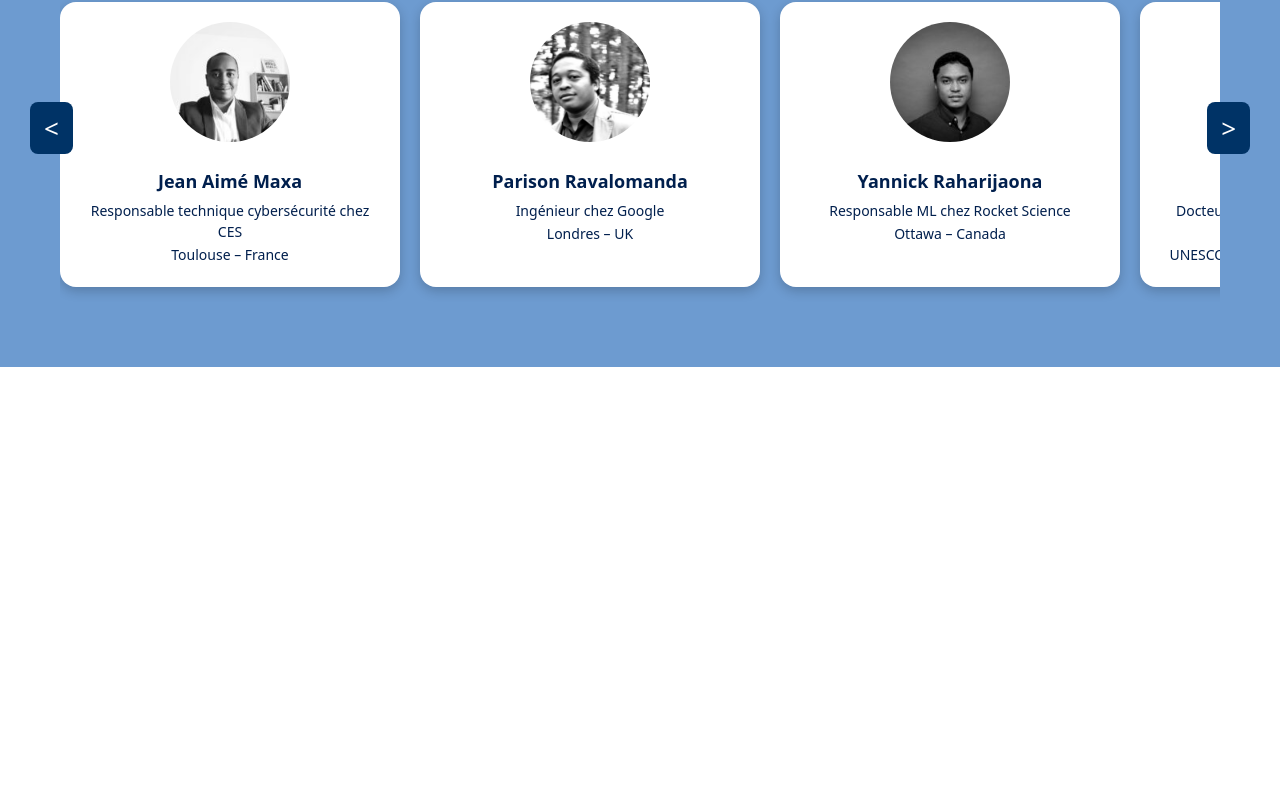
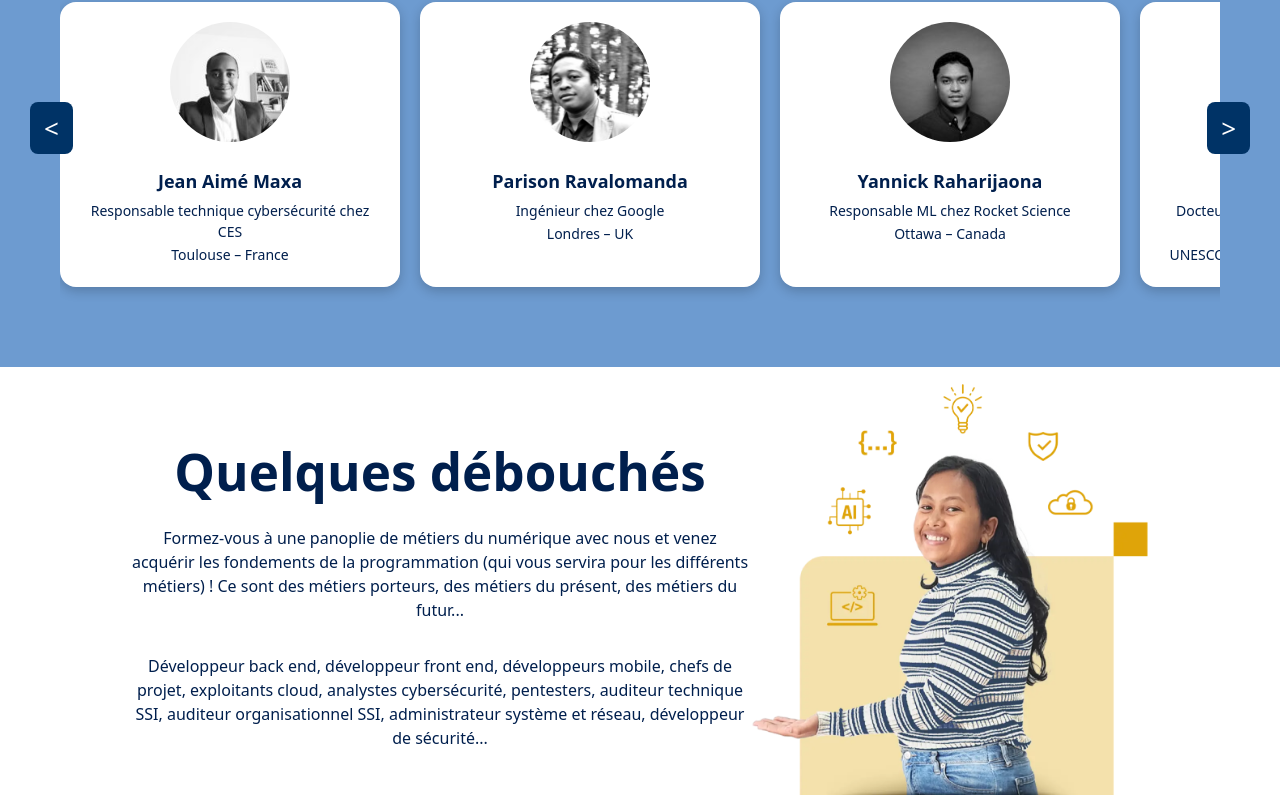
Before and after one commit to Amboara-PRO/exoWEB2, a React (Vite) app: page / in a window 1280 px wide. Shown: the part 1982-2789 px from the top of the page. Before the commit the page ends 2349 px from the top, so only its background shows below. Built offline with nearby package versions, Linux system fonts and the light colour scheme.

Commit message:
ajout de débouchés

```diff
--- a/src/App.jsx
+++ b/src/App.jsx
@@ -2,7 +2,9 @@ import React from "react";
 import Navbar from "./components/NavBar.jsx";
 import Slider from "./components/Slider";
 import Apropos from "./components/Apropos";
-import EquipePedagogique from "./components/EquipePedagogique.jsx"
+import EquipePedagogique from "./components/EquipePedagogique.jsx";
+import Debouche from "./components/Debouches.jsx";
+
 
 import "./App.css";
 
@@ -13,6 +15,7 @@ function App() {
       <Slider />
       <Apropos />
       <EquipePedagogique />
+      <Debouche />
     </>
   );
 }
--- /dev/null
+++ b/src/components/Debouches.css
@@ -0,0 +1,33 @@
+.debouches-container {
+  color: #001f4d;
+  padding: 20px;
+  text-align: center;
+  height: 400px;
+  display: flex;
+  justify-content: center;
+}
+
+.debouches-container h1 {
+  margin-bottom: 10px;
+}
+
+.texte-container{
+  width: 50%;
+  padding-left: 50px;
+  display: flex;
+  flex-direction: column;
+  align-items: center;
+  justify-content: center;
+}
+.image-container{
+  display: flex;
+  justify-content: center;
+  align-items: center;
+}
+.image-container img {
+  width: 400px;
+  height: 600px;
+  object-fit: contain;
+  border-radius: 10px;
+  padding-right: 50px;
+}
--- /dev/null
+++ b/src/components/Debouches.jsx
@@ -0,0 +1,30 @@
+import React from "react";
+import "./Debouches.css";
+import Person_with_code from "../assets/IMG-02-e1720543344824-987x1024-1.webp";
+
+const Debouches = () => {
+  return (
+    <div className="debouches-container">
+      <div className="texte-container">
+        <h1>Quelques débouchés</h1>
+        <p>
+          Formez-vous à une panoplie de métiers du numérique avec nous et venez
+          acquérir les fondements de la programmation (qui vous servira pour les
+          différents métiers) ! Ce sont des métiers porteurs, des métiers du
+          présent, des métiers du futur...
+        </p>
+        <p>
+          Développeur back end, développeur front end, développeurs mobile,
+          chefs de projet, exploitants cloud, analystes cybersécurité,
+          pentesters, auditeur technique SSI, auditeur organisationnel SSI,
+          administrateur système et réseau, développeur de sécurité...
+        </p>
+      </div>
+      <div className="image-container">
+        <img src={Person_with_code} alt="" />
+      </div>
+    </div>
+  );
+};
+
+export default Debouches;
```
Also changed, not shown: src/components/App.jsx (added, +33 -0 lines).
